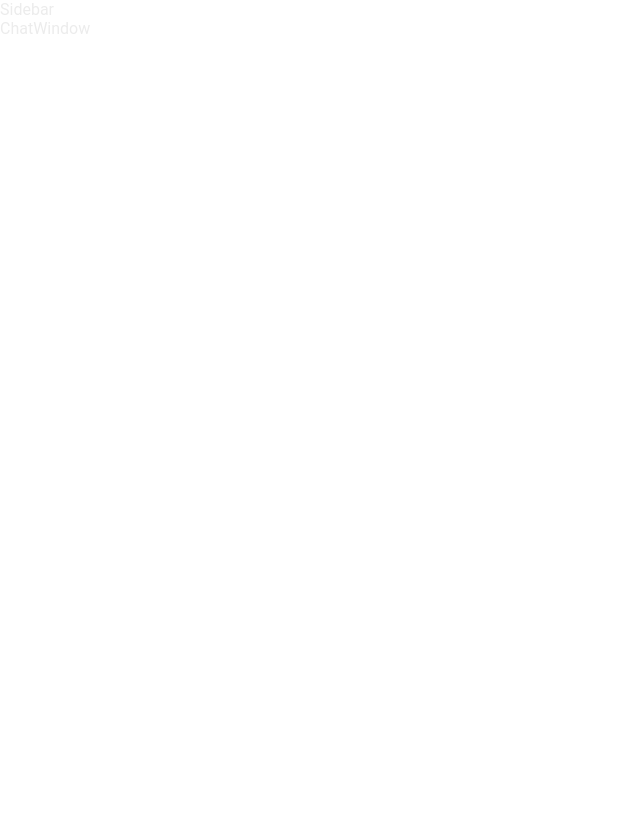
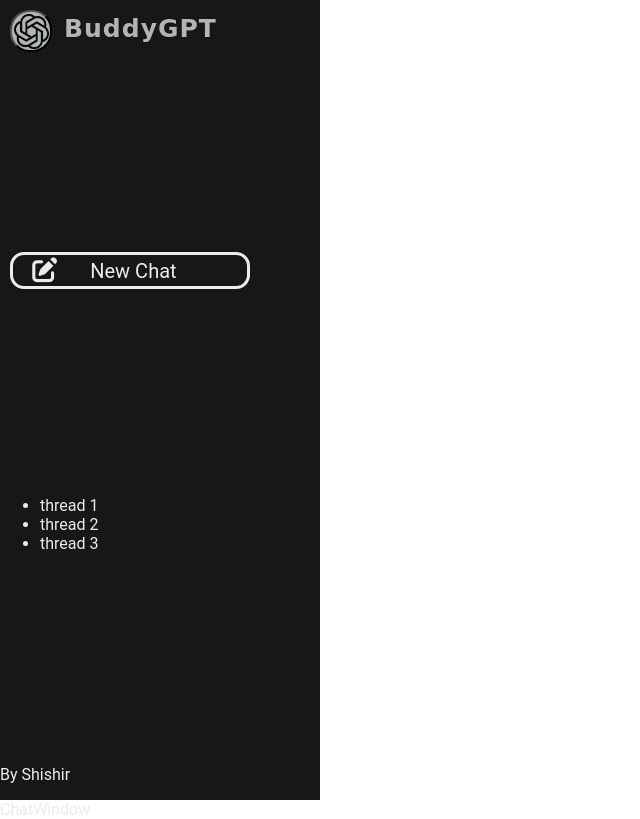
Before and after one commit to shishirm18/BuddyGPT, a React (Vite) app in the folder Frontend/: page / in a window 1280 px wide. Shown: the whole page, without its empty margins (0-640 px from the left). Built offline with nearby package versions, Linux system fonts and the light colour scheme.

Commit message:
frontend sidebar organizing

```diff
--- a/Frontend/index.html
+++ b/Frontend/index.html
@@ -4,6 +4,7 @@
     <meta charset="UTF-8" />
     <link rel="icon" type="image/svg+xml" href="/vite.svg" />
     <meta name="viewport" content="width=device-width, initial-scale=1.0" />
+    <link rel="stylesheet" href="https://cdnjs.cloudflare.com/ajax/libs/font-awesome/7.0.1/css/all.min.css" integrity="sha512-2SwdPD6INVrV/lHTZbO2nodKhrnDdJK9/kg2XD1r9uGqPo1cUbujc+IYdlYdEErWNu69gVcYgdxlmVmzTWnetw==" crossorigin="anonymous" referrerpolicy="no-referrer" />
     <title>BuddyGPT</title>
   </head>
   <body>
--- a/Frontend/src/App.css
+++ b/Frontend/src/App.css
@@ -1,6 +1,6 @@
 * {
     color: #ececec;
-    font-family: Roboto, 'Open Sans', 'Helvetic';
+    font-family: Roboto, 'Open Sans', 'Helvetica Neue', 'sans-serif';
 }
 
 body {
--- a/Frontend/src/Sidebar.css
+++ b/Frontend/src/Sidebar.css
@@ -0,0 +1,61 @@
+.sidebar {
+    background-color: #171717;
+    color: #b4b4b4;
+    height: 100vh;
+    width: 320px;
+    display: flex;
+    flex-direction: column;
+    justify-content: space-between;
+}
+
+.logobtn {
+    background-color: #b4b4b4;
+    height: 42px;
+    width: 42px;
+    padding: 2px;
+    margin: 10px;
+    border-radius: 20px;
+    cursor: pointer;
+    display: flex;
+}
+.logobtn:hover {
+    background-color: #d4d4d4;
+}
+
+.appname {
+    color: #b4b4b4;
+    font-family: "Comic Sans MS", "cursive", "sans-serif";
+    font-size: 25px;
+    font-weight: 700;
+    letter-spacing: 1px;
+    margin: 0 15px;
+}
+
+.appname:hover {
+    color: #d4d4d4;
+}
+
+.logo {
+    height: 35px;
+    width: 35px;
+}
+
+.newchat-btn {
+    display: flex;
+    align-items: center;
+    margin: 10px;
+    border-radius: 14px;
+    border: solid;
+    background-color: transparent;
+    width: 75%;
+}
+
+button span {
+    font-size: 25px;
+    margin: 0 10px;
+}
+
+button p {
+    font-size: 20px;
+    margin: 0 20px;
+}
--- a/Frontend/src/Sidebar.jsx
+++ b/Frontend/src/Sidebar.jsx
@@ -2,9 +2,27 @@
 
 function Sidebar() {
     return (
-        <div>
-            Sidebar
-        </div>
+        <section className="sidebar">
+            <button className="logobtn">
+                <img src="src/assets/buddylogo.png" alt="buddy logo" className="logo"/>
+                <p className="appname">BuddyGPT</p>
+            </button>
+
+            <button className="newchat-btn">
+                <span><i className="fa-solid fa-pen-to-square"></i></span>
+                <p>New Chat</p>
+            </button>
+
+            <ul className="history">
+                <li>thread 1</li>
+                <li>thread 2</li>
+                <li>thread 3</li>
+            </ul>
+
+            <div className="sign">
+                <p>By Shishir</p>
+            </div>
+        </section>
     )
 }
 
```
Also changed, not shown: Frontend/src/assets/buddylogo.png (added).
